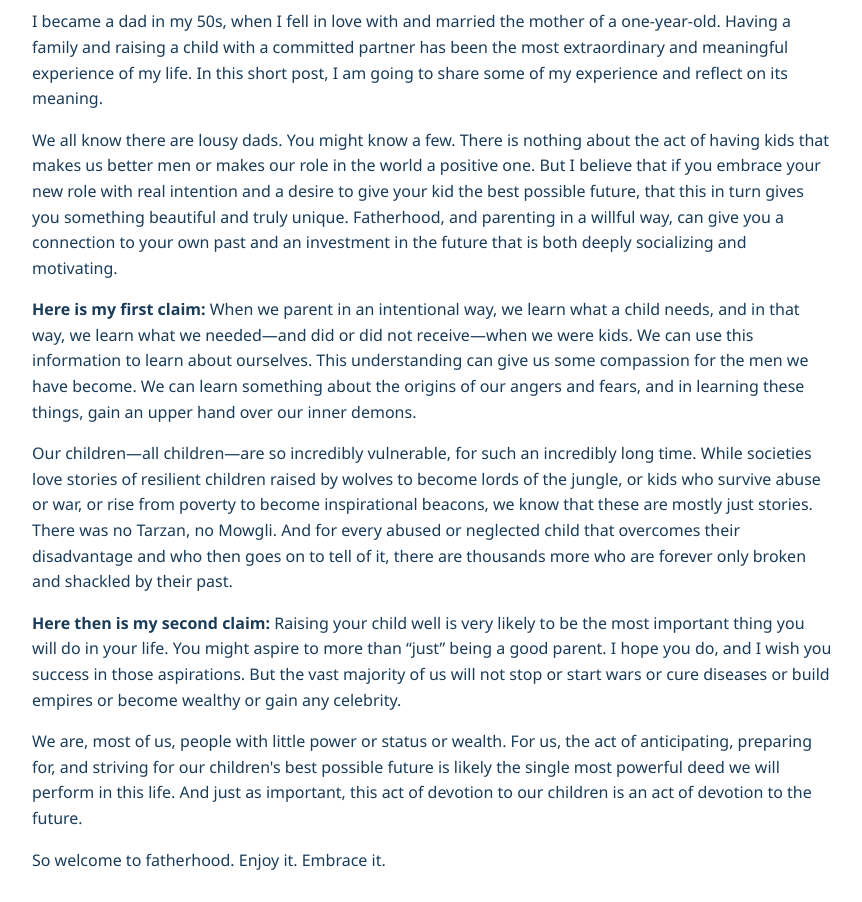
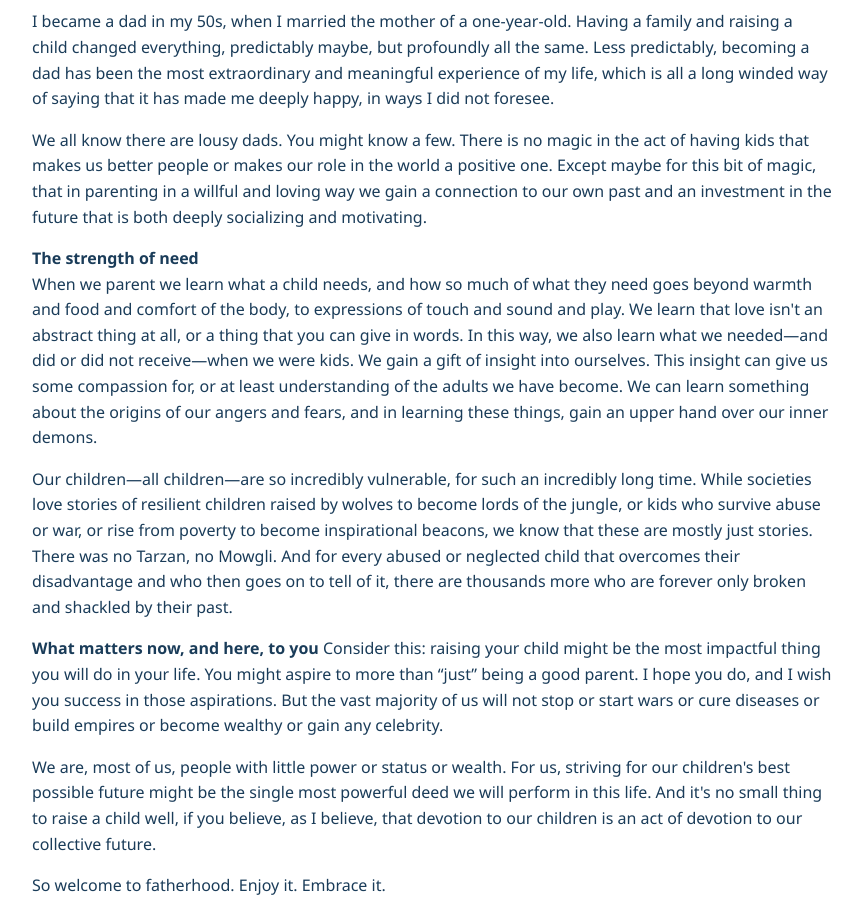
Before and after one commit to joaquinfox/joaquinfox.com, an Eleventy site: page src/blog/becoming-dad.md in a window 1280 px wide. Shown: the part 660-1562 px from the top of the page, without its empty margins (208-1070 px from the left). Built offline with nearby package versions, Linux system fonts and the light colour scheme; Eleventy itself is replaced by a stand-in of ours; files that its build step writes are made by us from their sources.

Commit message:
updates to dad text

```diff
--- a/src/blog/becoming-dad.md
+++ b/src/blog/becoming-dad.md
@@ -14,18 +14,18 @@ Maybe you always wanted to be a dad. Or maybe fatherhood was something you tried
 
 But now, however you got here, here you are—a father. And you always will be. And nothing in your life will be quite the same. I hope the changes and experiences you have as a new father will be as wonderful as mine have been.
 
-I became a dad in my 50s, when I fell in love with and married the mother of a one-year-old. Having a family and raising a child with a committed partner has been the most extraordinary and meaningful experience of my life. In this short post, I am going to share some of my experience and reflect on its meaning.
+I became a dad in my 50s, when I married the mother of a one-year-old. Having a family and raising a child changed everything, predictably maybe, but profoundly all the same.  Less predictably, becoming a dad has been the most extraordinary and meaningful experience of my life, which is all a long winded way of saying that it has made me deeply happy, in ways I did not foresee.
 
-We all know there are lousy dads. You might know a few. There is nothing about the act of having kids that makes us better men or makes our role in the world a positive one. But I believe that if you embrace your new role with real intention and a desire to give your kid the best possible future, that this in turn gives you something beautiful and truly unique. Fatherhood, and parenting in a willful way, can give you a connection to your own past and an investment in the future that is both deeply socializing and motivating.
+We all know there are lousy dads. You might know a few. There is no magic in the act of having kids that makes us better people or makes our role in the world a positive one. Except maybe for this bit of magic, that in parenting in a willful and loving way we gain a connection to our own past and an investment in the future that is both deeply socializing and motivating.
 
-**Here is my first claim:**
-When we parent in an intentional way, we learn what a child needs, and in that way, we learn what we needed—and did or did not receive—when we were kids. We can use this information to learn about ourselves. This understanding can give us some compassion for the men we have become. We can learn something about the origins of our angers and fears, and in learning these things, gain an upper hand over our inner demons.
+**The strength of need**
+When we parent we learn what a child needs, and how so much of what they need goes beyond warmth and food and comfort of the body, to expressions of touch and sound and play. We learn that love isn't an abstract thing at all, or a thing that you can give in words.  In this way, we also learn what we needed—and did or did not receive—when we were kids. We gain a gift of insight into ourselves. This insight can give us some compassion for, or at least understanding of the adults we have become. We can learn something about the origins of our angers and fears, and in learning these things, gain an upper hand over our inner demons.
 
 Our children—all children—are so incredibly vulnerable, for such an incredibly long time. While societies love stories of resilient children raised by wolves to become lords of the jungle, or kids who survive abuse or war, or rise from poverty to become inspirational beacons, we know that these are mostly just stories. There was no Tarzan, no Mowgli. And for every abused or neglected child that overcomes their disadvantage and who then goes on to tell of it, there are thousands more who are forever only broken and shackled by their past.
 
-**Here then is my second claim:**
-Raising your child well is very likely to be the most important thing you will do in your life. You might aspire to more than “just” being a good parent. I hope you do, and I wish you success in those aspirations. But the vast majority of us will not stop or start wars or cure diseases or build empires or become wealthy or gain any celebrity.
+**What matters now, and here, to you**
+Consider this: raising your child might be the most impactful thing you will do in your life. You might aspire to more than “just” being a good parent. I hope you do, and I wish you success in those aspirations. But the vast majority of us will not stop or start wars or cure diseases or build empires or become wealthy or gain any celebrity.
 
-We are, most of us, people with little power or status or wealth. For us, the act of anticipating, preparing for, and striving for our children's best possible future is likely the single most powerful deed we will perform in this life. And just as important, this act of devotion to our children is an act of devotion to the future.
+We are, most of us, people with little power or status or wealth. For us, striving for our children's best possible future might be the single most powerful deed we will perform in this life. And it's no small thing to raise a child well, if you believe, as I believe, that devotion to our children is an act of devotion to our collective future.
 
 So welcome to fatherhood. Enjoy it. Embrace it.
```
